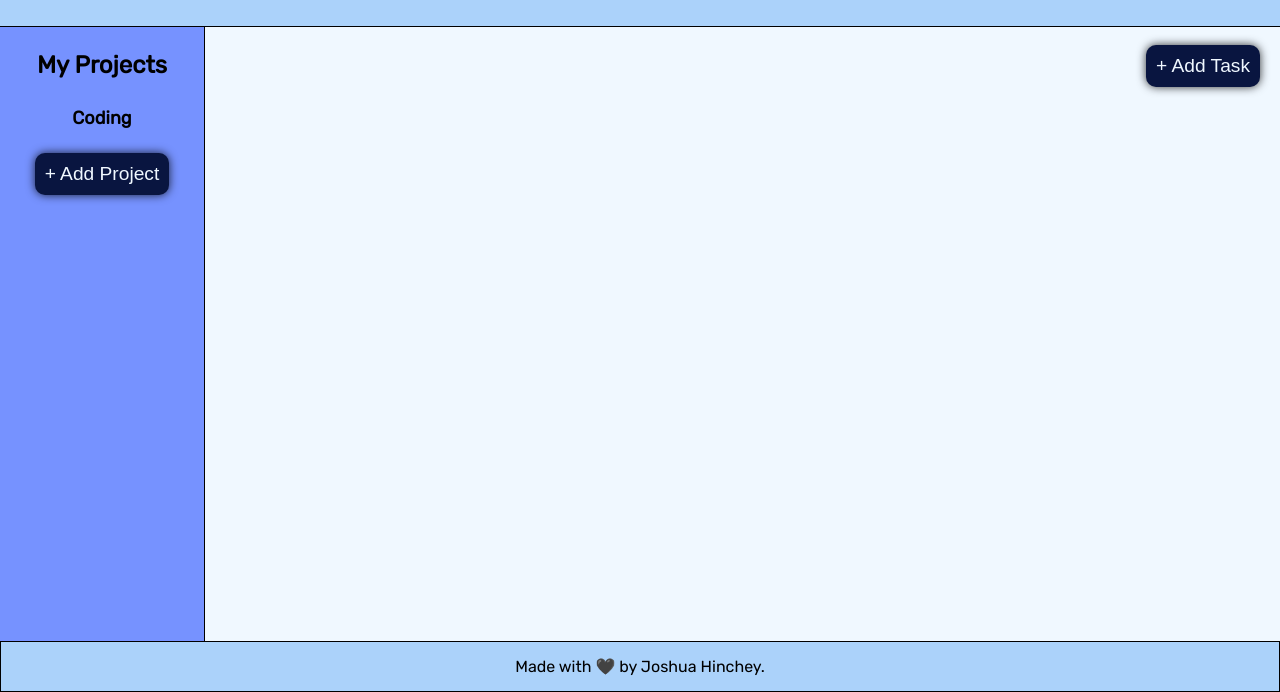
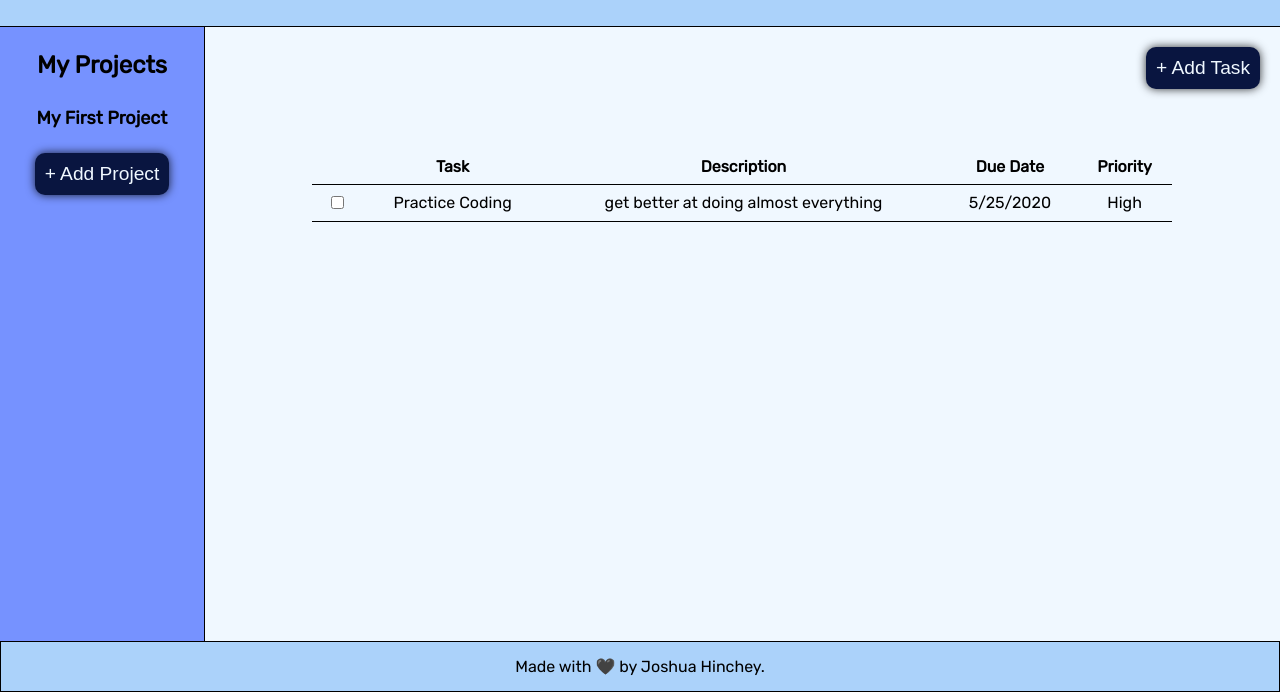
Before and after one commit to hincheyjosh/toDo, a website built with webpack: page src/index.html in a window 1280 px wide. Shown: the part 108-800 px from the top of the page. Built offline with nearby package versions, Linux system fonts and the light colour scheme.

Commit message:
added table for task view

```diff
--- a/src/domStuff.js
+++ b/src/domStuff.js
@@ -9,10 +9,50 @@ function updateProjectList() {
     const list = document.querySelector(".projects");
     const listItems = projects
         .map((project) => {
-            return `<li data-name="${project.title}">${project.title}</li>`;
+            return `<li id="projectListItem" data-name="${project.title}">${project.title}</li>`;
         })
         .join("");
     list.innerHTML = listItems;
+
+    const projectList = document.querySelectorAll("#projectListItem");
+    projectList.forEach((project) => {
+        project.addEventListener("click", changeCurrentProject);
+    });
+}
+
+function updateTaskList() {
+    const tableArea = document.querySelector(".tableArea");
+    const table = document.createElement("table");
+    table.className = "tasksTable";
+    table.innerHTML += `<thead>
+                        <tr>
+                            <th></th>
+                            <th>Task</th>
+                            <th>Description</th>
+                            <th>Due Date</th>
+                            <th>Priority</th>
+                        </tr>
+                        </thead>
+                        <tbody>`;
+    const tasksToAdd = currentProject
+        .getTasks()
+        .map((task) => {
+            return `<tr>
+            <td><input type="checkbox" id="checkbox"></input></td>
+                        <td>${task.name}</td>
+                        <td>${task.description}</td>
+                        <td>${task.dueDate}</td>
+                        <td>${task.priority}</td>
+                    </tr>`;
+        })
+        .join("");
+    table.innerHTML += tasksToAdd + `</tbody>`;
+    tableArea.appendChild(table);
+
+    const checkBoxes = document.querySelectorAll("#checkbox");
+    checkBoxes.forEach((box) => {
+        box.addEventListener("change", strikeThrough);
+    });
 }
 
 function showForm() {
@@ -23,4 +63,21 @@ function hideForm() {
     document.querySelector(".taskAreaForm").style.display = "none";
 }
 
-module.exports = { toggleForm, updateProjectList, showForm, hideForm };
+function strikeThrough() {
+    this.parentElement.parentElement.classList.toggle("checked");
+}
+
+function changeCurrentProject() {
+    currentProject = this.dataset.name;
+    console.log(currentProject);
+}
+
+module.exports = {
+    toggleForm,
+    updateProjectList,
+    showForm,
+    hideForm,
+    updateTaskList,
+    strikeThrough,
+    changeCurrentProject,
+};
--- a/src/index.html
+++ b/src/index.html
@@ -27,6 +27,7 @@
                                 class="newProjectForm"
                             >
                                 <input
+                                    name="newProjectTitle"
                                     type="text"
                                     id="newProjectTitle"
                                     placeholder="Project Name"
@@ -42,6 +43,7 @@
                     </div>
                 </div>
                 <div class="taskArea">
+                    <!-- Pop up form starts here -->
                     <div class="taskAreaForm">
                         <div id="popupDiv">
                             <form
@@ -49,6 +51,7 @@
                                 class="taskForm"
                                 id="taskForm"
                                 name="taskForm"
+                                onsubmit="return false"
                             >
                                 <h2>New Task</h2>
                                 <hr />
@@ -58,7 +61,6 @@
                                     placeholder="Task Name"
                                     id="taskName"
                                 />
-                                <!-- <label for="dueDate">Due Date:</label> -->
                                 <input
                                     type="date"
                                     name="dueDate"
@@ -89,12 +91,14 @@
                             </form>
                         </div>
                     </div>
+                    <!-- Pop form ends here -->
                     <div class="taskAreaHeader">
                         <h3 class="currentProjectHeader"></h3>
                         <button id="addTaskBtn" class="addBtn">
                             + Add Task
                         </button>
                     </div>
+                    <div class="tableArea"></div>
                 </div>
             </div>
             <footer>Made with &#128420; by Joshua Hinchey.</footer>
--- a/src/index.js
+++ b/src/index.js
@@ -6,16 +6,32 @@ import * as Project from "./classes.js";
 document.getElementById("todoIcon").src = todoIcon;
 
 global.projects = [];
+const project1 = Project.createProject("My First Project");
+project1.addTask(
+    "Practice Coding",
+    "5/25/2020",
+    "get better at doing almost everything",
+    "High"
+);
+projects.push(project1);
+global.currentProject = projects[0];
 
-const project1 = Project.createProject("Coding");
-console.log(project1);
-project1.addTask("Practice", "5/25/2020", "get better", "High");
-projects.push(project1);
+DOM.updateProjectList();
+DOM.updateTaskList();
+
+const projectForm = document.querySelector(".newProjectForm");
+const checkBoxes = document.querySelectorAll("#checkbox");
+
+projectForm.addEventListener("submit", function () {
+    const projectTitle = projectForm["newProjectTitle"].value;
+    const newProject = Project.createProject(projectTitle);
+    projects.push(newProject);
+    projectForm["newProjectTitle"].value = "";
+    DOM.updateProjectList();
+});
 
 document.querySelector(".addBtn").onclick = DOM.toggleForm;
 document.querySelector(".createBtn").onclick = DOM.toggleForm;
 document.getElementById("submit").onclick = DOM.hideForm;
 document.getElementById("addTaskBtn").onclick = DOM.showForm;
 document.getElementById("closeLink").onclick = DOM.hideForm;
-
-DOM.updateProjectList();
--- a/src/style.css
+++ b/src/style.css
@@ -55,6 +55,18 @@ input:focus {
     outline: none;
 }
 
+table {
+    text-align: center;
+    width: 80%;
+    border-collapse: collapse;
+}
+
+td,
+th {
+    border-bottom: 1px solid black;
+    padding: 0.5rem;
+}
+
 textarea {
     width: 82%;
     height: 95px;
@@ -108,6 +120,10 @@ ul {
 .addBtn:active {
     background-color: #f0f8ff;
     box-shadow: inset 2px 3px 10px 1px rgba(0, 0, 0, 0.8);
+}
+
+.checked {
+    text-decoration: line-through;
 }
 
 .container {
@@ -182,7 +198,14 @@ ul {
     font-size: x-large;
 }
 
+.tableArea {
+    display: flex;
+    justify-content: center;
+    align-items: center;
+}
+
 .taskForm {
+    opacity: 1;
     display: flex;
     flex-direction: column;
     max-width: 300px;
@@ -209,26 +232,26 @@ ul {
 .taskAreaForm {
     width: 100%;
     height: 100%;
-    opacity: 0.95;
     top: 0;
     left: 0;
     display: none;
     position: fixed;
-    background-color: #313131;
+    background-color: rgb(49, 49, 49, 0.95);
     overflow: auto;
 }
 
 .taskAreaHeader {
     display: flex;
     flex-direction: row;
-    justify-content: center;
+    justify-content: flex-end;
     width: 100%;
     margin-top: 20px;
+    margin-bottom: 60px;
 }
 
 #addTaskBtn {
-    position: absolute;
-    right: 20px;
+    position: static;
+    margin-right: 20px;
 }
 
 #closeIcon {
@@ -280,6 +303,11 @@ ul {
     color: #091540;
 }
 
+#submit:active {
+    background-color: #f0f8ff;
+    box-shadow: inset 2px 3px 10px 1px rgba(0, 0, 0, 0.8);
+}
+
 #todoIcon {
     width: 100px;
     height: 100px;
```
